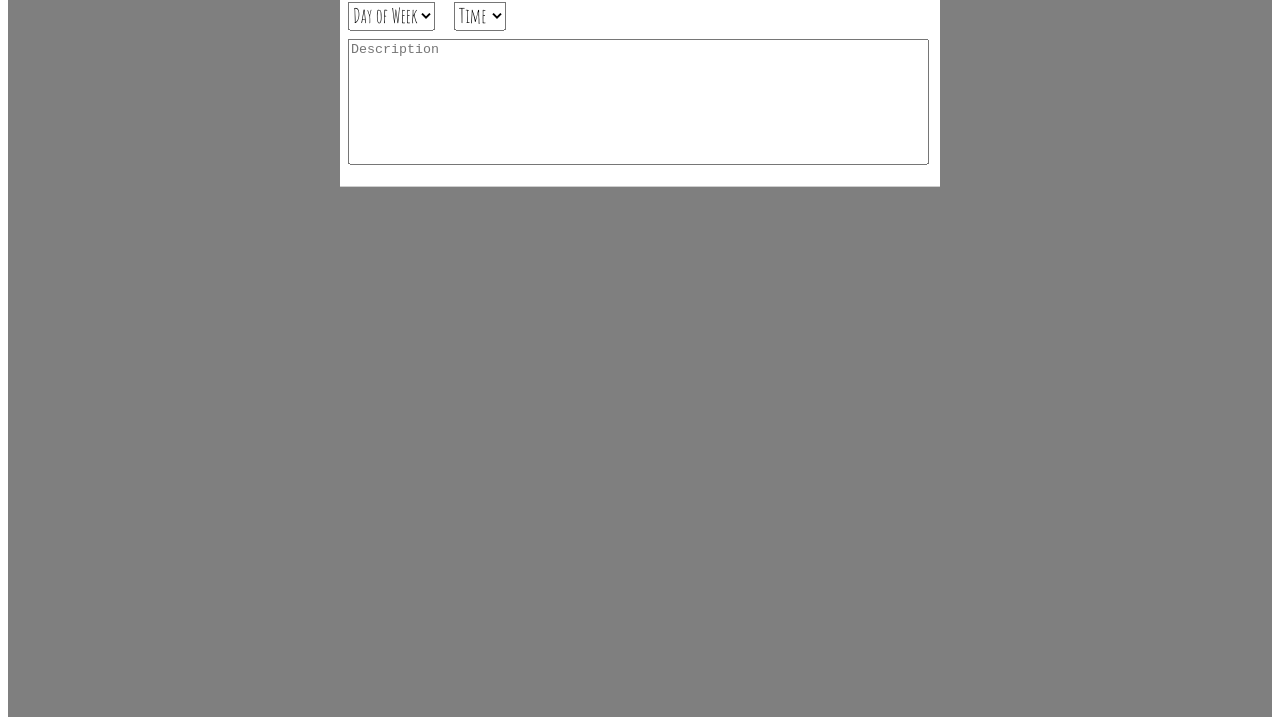
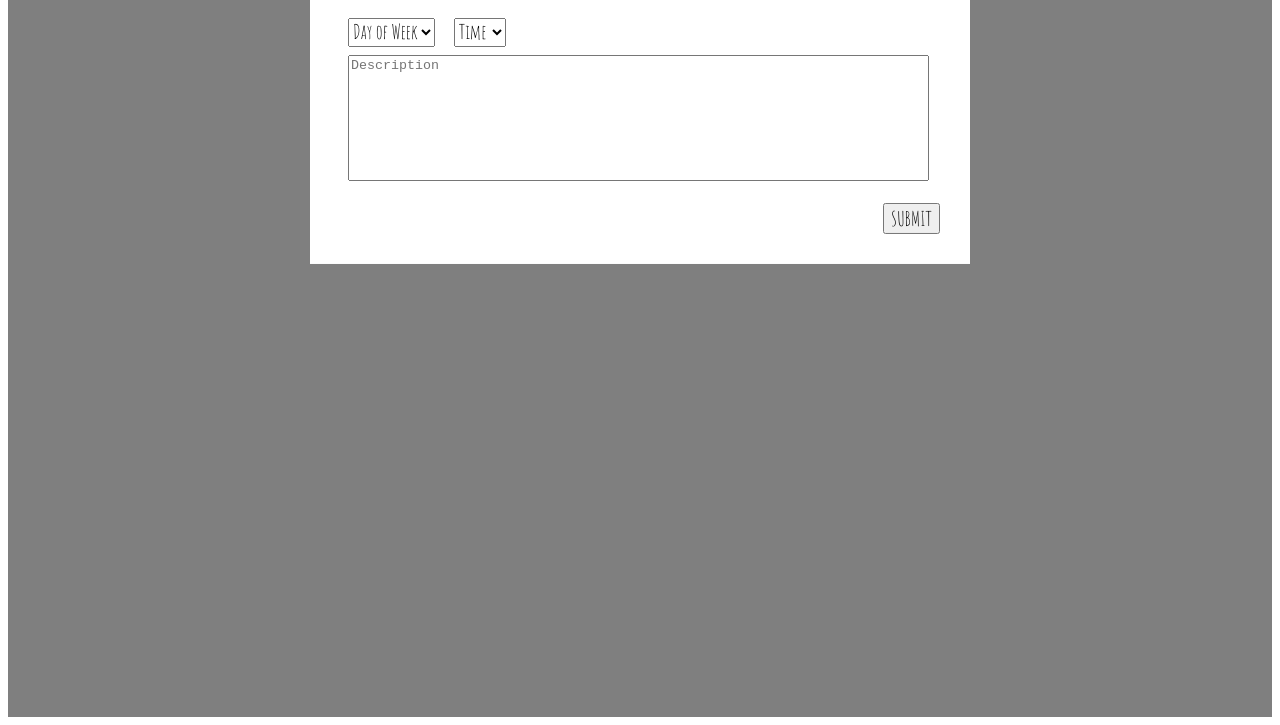
Before and after one commit to GiancarloMassoni/week-planner, a website: page index.html in a window 1280 px wide. Shown: the part 191-916 px from the top of the page. Drawn offline with Linux system fonts and the light colour scheme.

Commit message:
modal done

```diff
--- a/index.html
+++ b/index.html
@@ -80,8 +80,10 @@
               <textarea name="description" class="text-box" cols="70" rows="8" placeholder="Description"></textarea>
             </div>
           </div>
-          <div class="row">
-
+          <div class="row justify-end">
+            <div class="col-auto">
+              <button>SUBMIT</button>
+            </div>
           </div>
         </form>
       </div>
--- a/main.js
+++ b/main.js
@@ -0,0 +1,5 @@
+var $form = document.querySelector('form');
+
+$form.addEventListener('submit', submitEntry);
+
+function submitEntry(event) {}
--- a/styles.css
+++ b/styles.css
@@ -60,6 +60,7 @@ button {
   transform: translate(-50%, -15%);
   background-color: white;
   width: 600px;
+  padding: 30px;
 }
 
 .overlay-drop {
@@ -74,3 +75,11 @@ button {
   margin-bottom: 1rem;
   resize: none;
 }
+
+.justify-end {
+  justify-content: flex-end;
+}
+
+.hidden {
+  display: none;
+}
```
